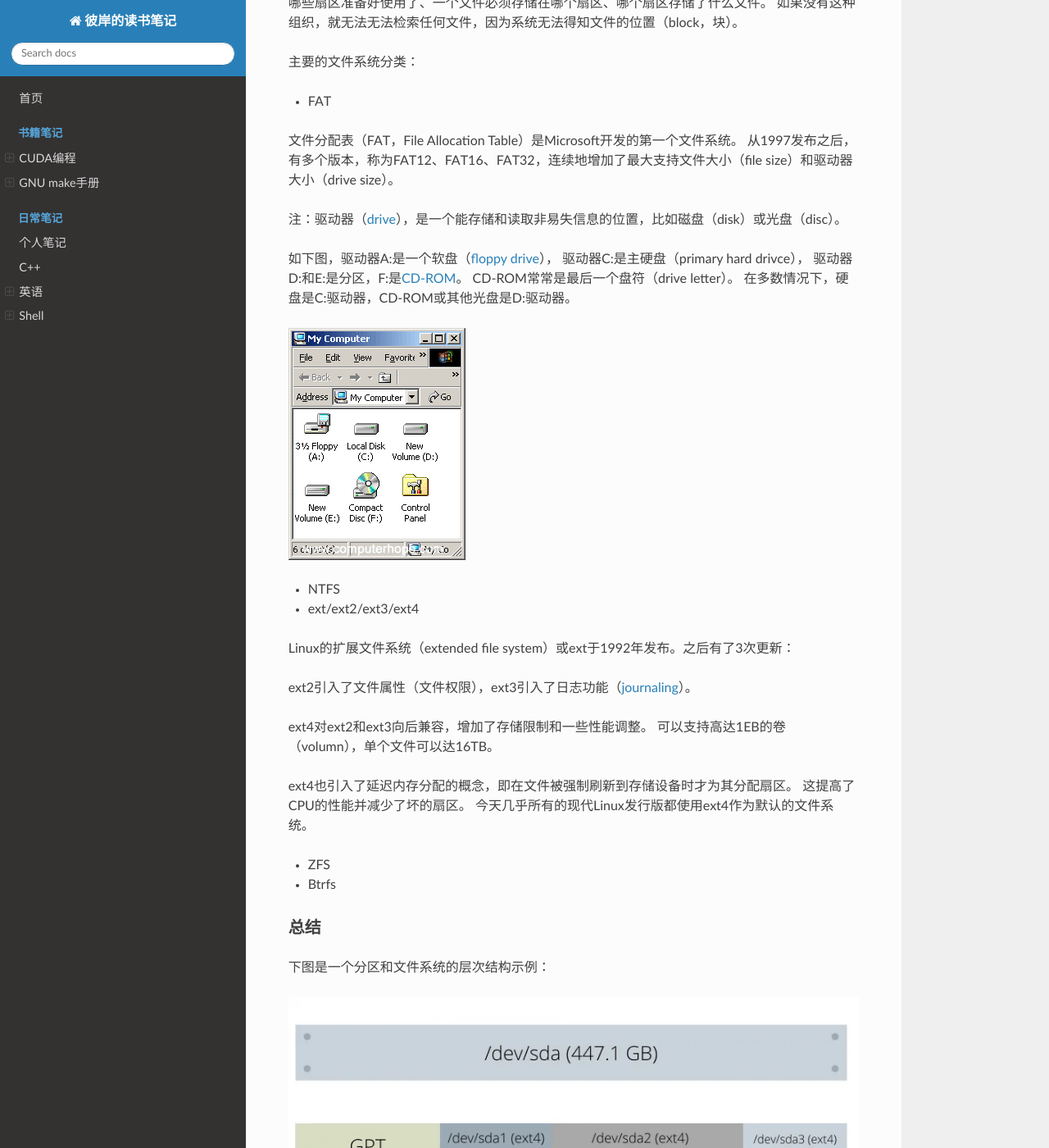
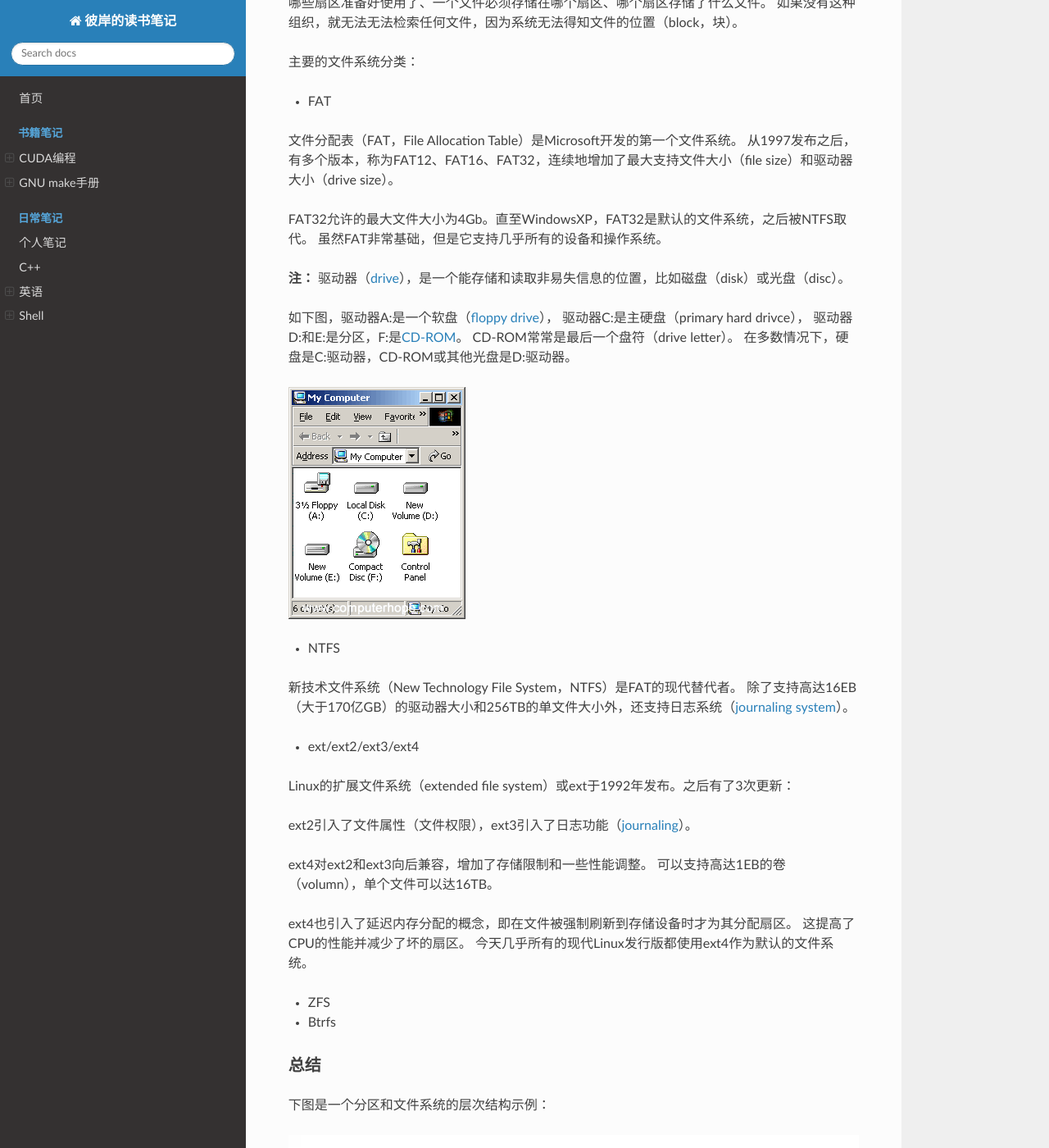
Before and after one commit to bi-an/learning_books, an MkDocs documentation site: the page built from docs/daily_notes/Linux/filesystem.md, in a window 1280 px wide and 1400 px high, scrolled down 915 px. Shown: the whole window at 82% size. Built offline with MkDocs 1.6.1, drawn with Linux system fonts in a browser that asks for light colours; nearby versions of some CDN libraries.

Commit message:
简单补充NTFS文件系统说明

```diff
--- a/docs/daily_notes/Linux/filesystem.md
+++ b/docs/daily_notes/Linux/filesystem.md
@@ -38,7 +38,10 @@ Linux上的分区指：存储设备中划分出来的一个片段，该片段与
 文件分配表（FAT，File Allocation Table）是Microsoft开发的第一个文件系统。
 从1997发布之后，有多个版本，称为FAT12、FAT16、FAT32，连续地增加了最大支持文件大小（file size）和驱动器大小（drive size）。
 
-注：驱动器（[drive](https://www.computerhope.com/jargon/d/drive.htm)），是一个能存储和读取非易失信息的位置，比如磁盘（disk）或光盘（disc）。
+FAT32允许的最大文件大小为4Gb。直至WindowsXP，FAT32是默认的文件系统，之后被NTFS取代。
+虽然FAT非常基础，但是它支持几乎所有的设备和操作系统。
+
+**注：** 驱动器（[drive](https://www.computerhope.com/jargon/d/drive.htm)），是一个能存储和读取非易失信息的位置，比如磁盘（disk）或光盘（disc）。
 
 如下图，驱动器A:是一个软盘（[floppy drive](https://www.computerhope.com/jargon/f/fdd.htm)），
 驱动器C:是主硬盘（primary hard drivce），
@@ -49,6 +52,9 @@ CD-ROM常常是最后一个盘符（drive letter）。
 ![驱动器示例](img/my-compu-drive.webp "驱动器示例图")
 
 * NTFS
+
+新技术文件系统（New Technology File System，NTFS）是FAT的现代替代者。
+除了支持高达16EB（大于170亿GB）的驱动器大小和256TB的单文件大小外，还支持日志系统（[journaling system](https://en.wikipedia.org/wiki/Journaling_file_system)）。
 
 * ext/ext2/ext3/ext4
 
```
